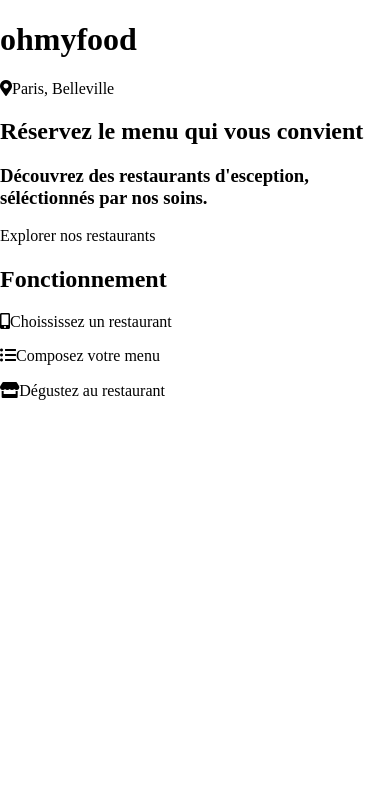
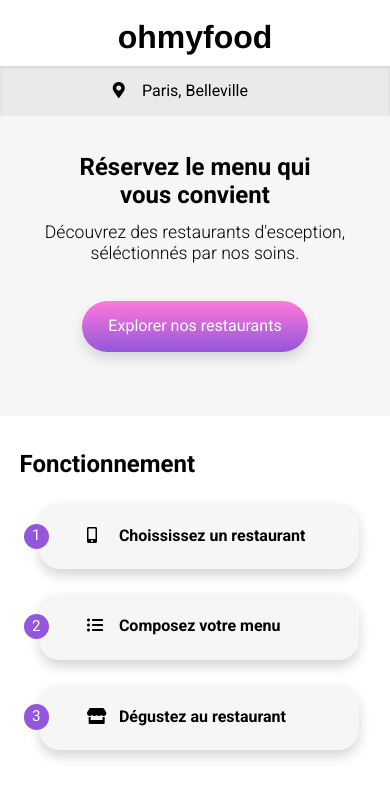
Before and after one commit to BenBelcic/BenjaminBelcic_3_25012022, a website: page index.html in a window 390 px wide. Drawn offline with Linux system fonts and the light colour scheme; a web font is replaced by a local one.

Commit message:
header_mobile-tablette

```diff
--- a/index.html
+++ b/index.html
@@ -14,33 +14,40 @@
 <body>
     <header>
         <div class="home-title">
-            <h1 class="home-title_text">ohmyfood</h1>
+            <h1 class="home-title__text">ohmyfood</h1>
         </div>
         <div class="localisation">
-            <p class="localisation_text"><span class="fas fa-map-marker-alt"></span>Paris, Belleville</p>
+            <div class="localisation__text"><span class="fas fa-map-marker-alt"></span><p>Paris, Belleville</p></div>
         </div>
-        <nav>
-            <h2 class="nav_title">Réservez le menu qui vous convient</h2>
-            <h3 class="nav_title2">Découvrez des restaurants d'esception, séléctionnés par nos soins.</h3>
-            <div class="nav_btn">
-                <p class="nav_btn_text">Explorer nos restaurants</p>
-            </div>
+        <nav class="nav">
+            <div class="nav__title"><h2 class="nav__title__text">Réservez le menu qui vous convient</h2></div>
+            <div class="nav__title2"><h3 class="nav__title2__text">Découvrez des restaurants d'esception, séléctionnés par nos soins.</h3></div>
+            <form class="nav__btn__link" action="#restaurants">
+                <button class="nav__btn" type="submit"><p class="nav__btn__text">Explorer nos restaurants</p></button>
+            </form>
         </nav>
         <article class="functioning">
-            <h2 class="functioning_title">Fonctionnement</h2>
-            <div class="functioning_card">
-                <div class="functioning_card_number"></div>
-                <p class="functioning_card_text"><span class="fas fa-mobile-alt"></span>Choississez un restaurant</p>
+            <h2 class="functioning__title">Fonctionnement</h2>
+            <div class="functioning__card">
+                <div class="functioning__card__number"><p>1</p></div>
+                <div class="functioning__card__icon"><span class="fas fa-mobile-alt"></span></div>
+                <div class="functioning__card__text"><p>Choississez un restaurant</p></div>
             </div>
-            <div class="functioning_card">
-                <div class="functioning_card_number"></div>
-                <p class="functioning_card_text"><span class="fas fa-list-ul"></span>Composez votre menu</p>
+            <div class="functioning__card">
+                <div class="functioning__card__number"><p>2</p></div>
+                <div class="functioning__card__icon"><span class="fas fa-list-ul"></span></div>
+                <div class="functioning__card__text"><p>Composez votre menu</p></div>
             </div>
-            <div class="functioning_card">
-                <div class="functioning_card_number"></div>
-                <p class="functioning_card_text"><span class="fas fa-store"></span>Dégustez au restaurant</p>
+            <div class="functioning__card">
+                <div class="functioning__card__number"><p>3</p></div>
+                <div class="functioning__card__icon"><span class="fas fa-store"></span></div>
+                <div class="functioning__card__text"><p>Dégustez au restaurant</p></div>
             </div>
         </article>
     </header>
+    <a id="restaurants"></a>
+    <footer>
+
+    </footer>
 
 </body>
--- a/sass/Utils/_mixins.scss
+++ b/sass/Utils/_mixins.scss
@@ -0,0 +1,34 @@
+@mixin flex-center {
+    display: flex;
+    justify-content: center;
+    align-items: center;
+}
+
+@mixin home-title__text {
+        margin: .6em 0 .3em 0;
+}
+
+@mixin heading-shadow ($color:$shadowgray){
+    box-shadow: inset 0 .12em .2em $color;
+}
+
+@mixin box-shadow ($color:$shadowgray){
+    box-shadow: 0px .4rem .7rem $color;
+}
+
+@mixin nav-titles ($width: 70%, $color: black, $font-size: none){
+    @include flex-center;
+    &__text {
+        width: $width;
+        text-align: center;
+        margin: .4rem;
+        color: $color;
+        font-size: $font-size;
+    }
+}
+
+@mixin hover-vignet {
+        @include box-shadow ($color: darken($shadowgray, 25%));
+        filter: brightness(1.02);
+        cursor: pointer;
+}
--- a/sass/Utils/_variables.scss
+++ b/sass/Utils/_variables.scss
@@ -1,3 +1,17 @@
 $color-primary: #9356DC ;
 $color-secondary: #FF79DA;
 $color-tertiary: #99E2D0;
+
+$darkgray: rgb(234,234,234);
+$softgray: rgb(246,246,246);
+$shadowgray: #d6d6d6;
+$gray-footer: #363636;
+
+$border-radius-vignet: 1.3em;
+$border-radius-btn: 2em;
+
+$font-primary: 'Shrikhand','Franklin Gothic Medium', sans-serif;
+$font-secondary: 'Roboto','Franklin Gothic Medium', sans-serif;
+
+$max-width-btn: 400px;
+$max-with-vignet: 620px;
--- a/sass/base/_bases.scss
+++ b/sass/base/_bases.scss
@@ -1,5 +1,18 @@
 * {
     box-sizing: border-box;
+}
+
+h1 {
+    font-family: $font-primary;
+}
+
+h2, h3, p {
+    font-family: $font-secondary;
+}
+
+h3 {
+    font-size: 110%;
+    font-weight: 300;
 }
 
 a {
--- a/sass/components/_buttons.scss
+++ b/sass/components/_buttons.scss
@@ -0,0 +1,16 @@
+.nav__btn {
+    @include nav-titles (100%, #fff);
+    width: 58%;
+    max-width: $max-width-btn;
+    margin: 2rem auto;
+    padding: .6em 0;
+    border-radius: $border-radius-btn;
+    background: linear-gradient($color-secondary, $color-primary);
+    @include box-shadow;
+    border: none;
+    &:hover {
+        @include box-shadow ($color: darken($shadowgray, 25%));
+        filter: brightness(1.1);
+        cursor: pointer;
+    }
+}
--- a/sass/layouts/_container.scss
+++ b/sass/layouts/_container.scss
@@ -0,0 +1,20 @@
+.home-title {
+    @include flex-center;
+}
+
+.localisation {
+    @include flex-center;
+    @include heading-shadow;
+    background-color: $darkgray;
+}
+
+.nav {
+    padding: 2em 0;
+    background-color: $softgray;
+}
+
+.functioning {
+    max-width: $max-with-vignet;
+    margin: 0 auto;
+    padding: 1rem 0;
+}
--- a/sass/layouts/_header.scss
+++ b/sass/layouts/_header.scss
@@ -0,0 +1,61 @@
+.home-title {
+    &__text {
+        @include home-title__text
+    }
+}
+
+.localisation {
+    &__text {
+        position: relative;
+    }
+    &__text span {
+        position: absolute;
+        top: 1em; right: 7.7em;
+    }
+}
+
+.nav {
+    &__title {
+        @include nav-titles;
+    }
+    &__title2 {
+        @include nav-titles(90%);
+    }
+}
+
+.functioning {
+    &__title {
+        margin-left: 5%;
+    }
+    &__card {
+        @include flex-center;
+        position: relative;
+        margin: 1.5em auto 1.5em 10%;
+        padding: .5em 2.2em .5em 2.2em;;
+        width: 82%;
+        border-radius: $border-radius-vignet;
+        background-color: $softgray;
+        @include box-shadow;
+        &__text {
+            width: 12em;
+            font-weight: 600;
+        }
+        &__number {
+            @include flex-center;
+            width: 1.65em;
+            height: 1.65em;
+            position: absolute;
+            left: -1em;
+            background-color: $color-primary;
+            color: #fff;
+            border-radius: 50%;
+            font-size: .95rem;
+        }
+        &__icon {
+            width: 2em;
+        }
+        &:hover {
+            @include hover-vignet;
+        }
+    }
+}
--- a/sass/main.scss
+++ b/sass/main.scss
@@ -1,10 +1,9 @@
 @import "./utils/variables";
 @import "./utils/functions";
 @import "./utils/mixins";
+@import "./utils/extensions";
 @import "./base/bases";
 @import "./components/buttons";
 @import "./layouts/header";
-@import "./layouts/nav";
 @import "./layouts/container";
-@import "./layouts/form";
-@import "./pages/about";
+@import "./layouts/footer";
```
Also changed, not shown: asset/style.css, sass/Utils/_extensions.scss (added), sass/layouts/_footer.scss (added), sass/layouts/_form.scss (deleted), sass/layouts/_nav.scss (deleted), sass/pages/_about.scss (deleted), 1 other file.
